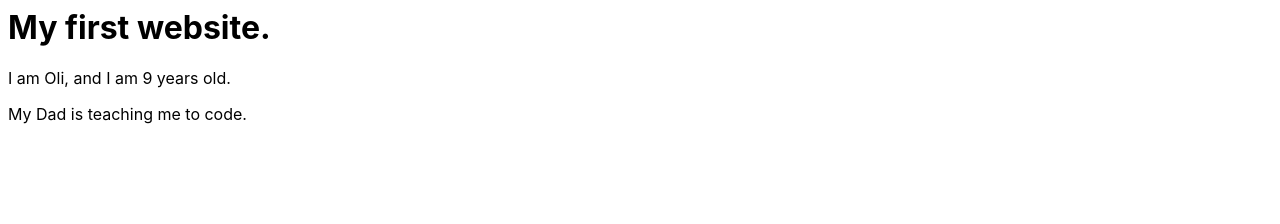
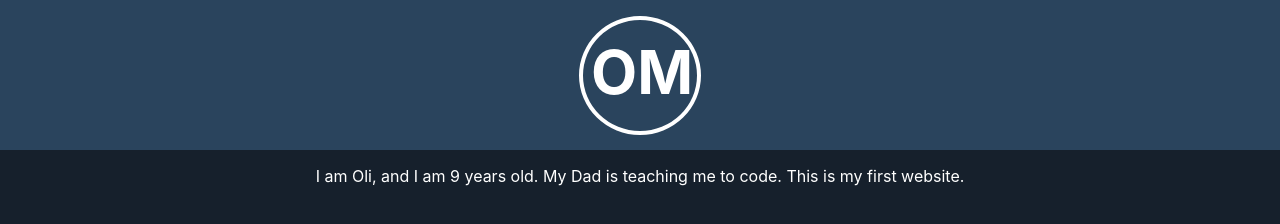
Before and after one commit to olimebberson/www, a website: page index.html in a window 1280 px wide. Drawn offline with Linux system fonts and the light colour scheme.

Commit message:
Established the basic styles.

```diff
--- a/index.html
+++ b/index.html
@@ -1,15 +1,14 @@
 <html>
     <head>
         <title>Oli Mebberson</title>
-        <style>
-            body {
-                font-family: -apple-system, BlinkMacSystemFont, 'Segoe UI', Roboto, Oxygen, Ubuntu, Cantarell, 'Open Sans', 'Helvetica Neue', sans-serif;
-            }
-        </style>
+        <link rel="stylesheet" href="/styles.css">
     </head>
     <body>
-        <h1>My first website.</h1>
-        <p>I am Oli, and I am 9 years old.</p>
-        <p>My Dad is teaching me to code.</p>
+        <header>
+            <div>OM</div>
+        </header>
+        <section>
+            <p>I am Oli, and I am 9 years old. My Dad is teaching me to code. This is my first website.</p>
+        </section>
     </body>
 </html>
--- /dev/null
+++ b/styles.css
@@ -0,0 +1,29 @@
+body {
+    background-color: #16202C;
+    color: #FFFFFF;
+    font-family: -apple-system, BlinkMacSystemFont, 'Segoe UI', Roboto, Oxygen, Ubuntu, Cantarell, 'Open Sans', 'Helvetica Neue', sans-serif;
+    margin: 0px;
+}
+
+header {
+    align-items: center;
+    background-color: #2A445D;
+    display: flex;
+    height: 150px;
+    justify-content: center;
+}
+
+div {
+    border: 4px solid #FFFFFF;
+    border-radius: 50%;
+    font-size: 60px;
+    font-weight: bold;
+    height: 106px;
+    line-height: 95px;
+    padding: 5px 0px 0px 8px;
+    width: 106px;
+}
+
+section {
+    text-align: center;
+}
```
